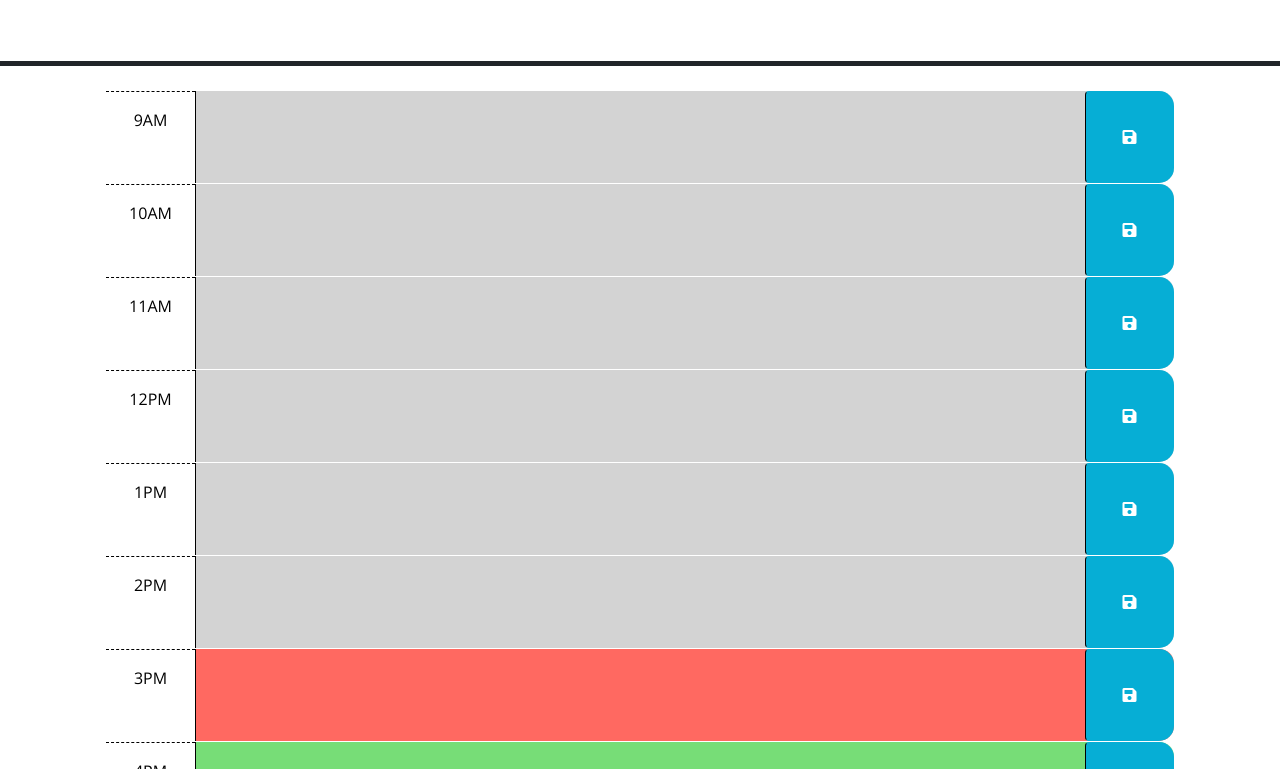
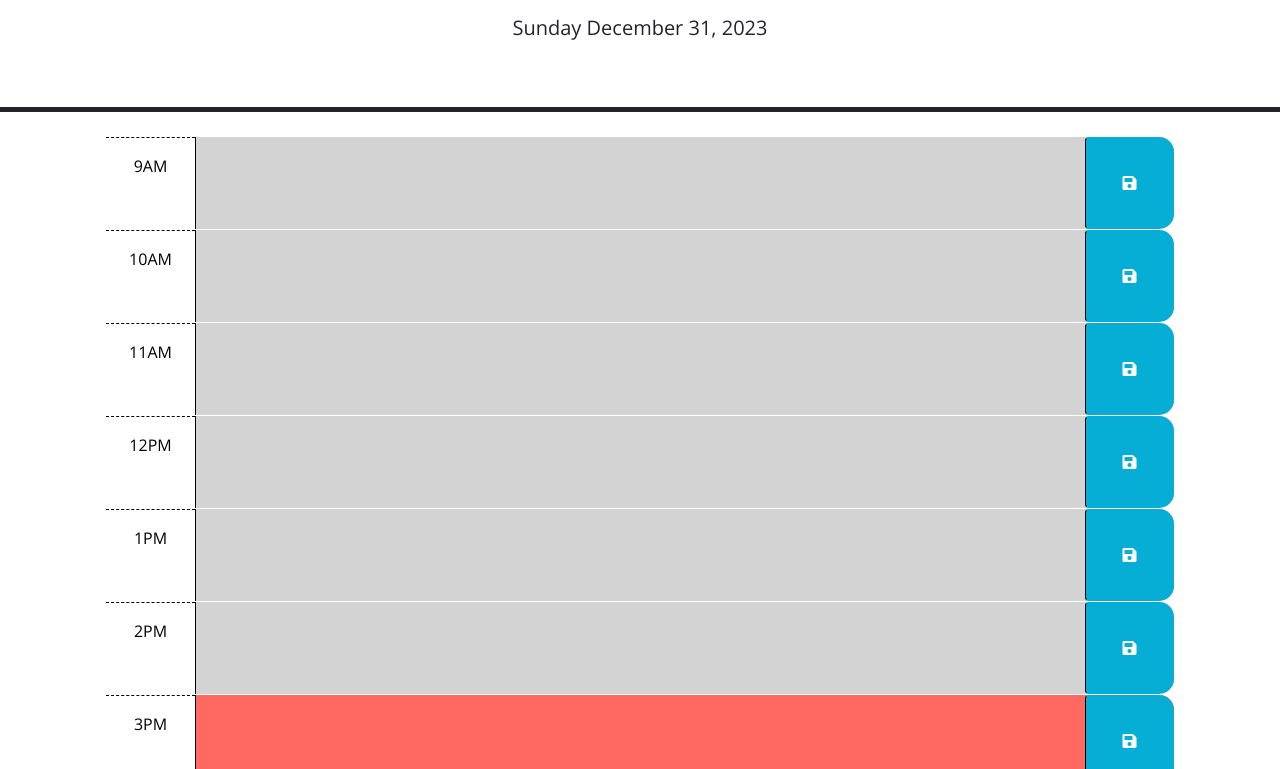
Before and after one commit to mgberrysd/work-day-scheduler, a plain HTML site: page index.html in a window 1280 px wide. Shown: the part 166-935 px from the top of the page. Drawn offline with nearby package versions, Linux system fonts and the light colour scheme.

Commit message:
moved css and js to seperate assets folder, added current day display to top of page

```diff
--- a/script.js
+++ b/assets/js/script.js
@@ -20,4 +20,7 @@ $(function () {
   // attribute of each time-block be used to do this?
   //
   // TODO: Add code to display the current date in the header of the page.
+  var today = dayjs();
+  $('#currentDay').text(today.format('dddd MMMM DD, YYYY'));
+
 });
--- a/index.html
+++ b/index.html
@@ -9,7 +9,7 @@
   <link rel="stylesheet" href="https://use.fontawesome.com/releases/v5.8.1/css/all.css"
     integrity="sha384-50oBUHEmvpQ+1lW4y57PTFmhCaXp0ML5d60M1M7uH2+nqUivzIebhndOJK28anvf" crossorigin="anonymous" />
   <link href="https://fonts.googleapis.com/css?family=Open+Sans&display=swap" rel="stylesheet" />
-  <link rel="stylesheet" href="style.css" />
+  <link rel="stylesheet" href="assets/css/style.css" />
   <title>Work Day Scheduler</title>
 </head>
 
@@ -115,7 +115,7 @@
     <script src="https://cdn.jsdelivr.net/npm/dayjs@1.11.3/dayjs.min.js"
       integrity="sha256-iu/zLUB+QgISXBLCW/mcDi/rnf4m4uEDO0wauy76x7U=" crossorigin="anonymous"></script>
 
-    <script src="script.js"></script>
+    <script src="assets/js/script.js"></script>
 </body>
 
 </html>
```
Also changed, not shown: assets/css/style.css (renamed from style.css).
